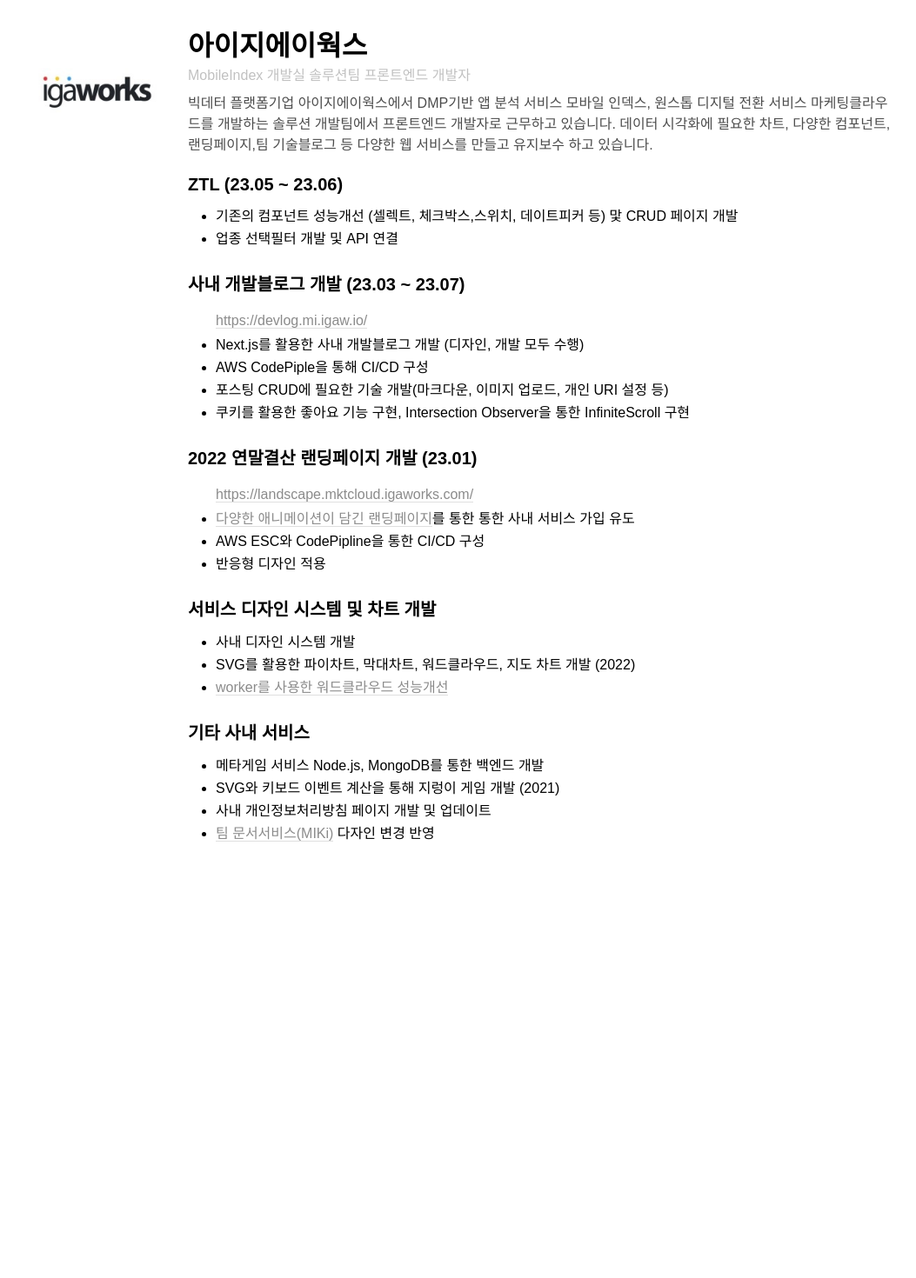
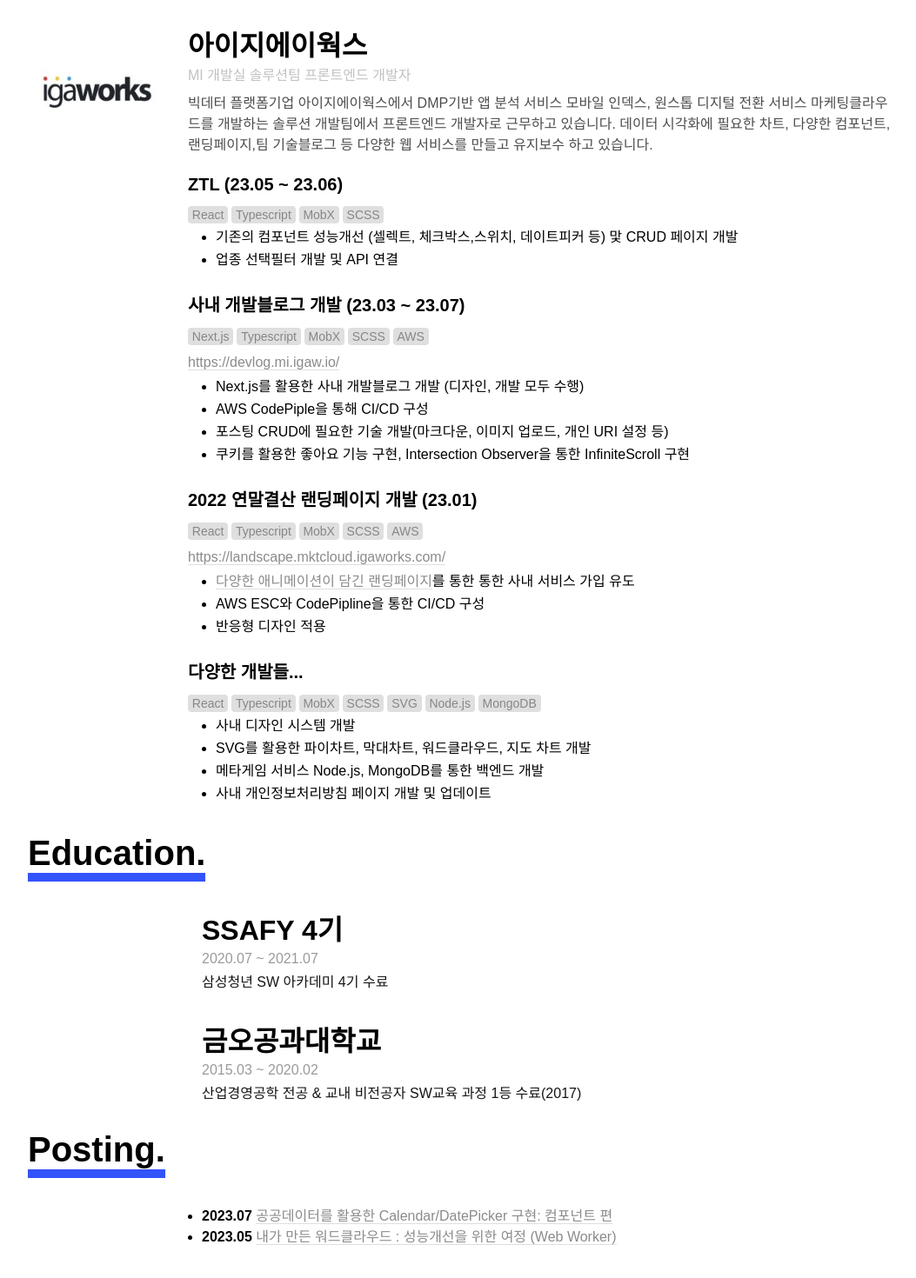
Before and after one commit to jeong-yerim4898/yeriel_devlog, a Next.js app: page / in a window 1280 px wide. Shown: the part 1038-2508 px from the top of the page at 87% size, without its empty margins (108-1161 px from the left). Before the commit the page ends 2091 px from the top, so only its background shows below. Built offline with nearby package versions, Linux system fonts and the light colour scheme.

Commit message:
add education posting

```diff
--- a/pages/index.tsx
+++ b/pages/index.tsx
@@ -75,7 +75,18 @@ const EmphasizeWord = styled('span',{
     fontWeight:'bold',
 });
 
-const ExperienceSection = styled('section',{
+const ExperienceTech = styled('div',{
+    display:'flex',
+    gap:'.25rem',
+    paddingBottom:'.25rem',
+    '>span':{
+        backgroundColor:'$lightGray02',
+        color:'$blackDark40',
+        borderRadius:'.25rem',
+        padding:'.125rem .3rem',
+        display: 'inline-block',
+        fontSize:'0.875rem'
+    }
 });
 
 const ExperienceUl = styled('ul',{
@@ -92,7 +103,7 @@ const ExperienceUl = styled('ul',{
 export default function Home() {
 
     const renderIntroduce = () => {
-        return (<IntroduceSection>
+        return (<IntroduceSection id={'introduce'}>
             <SectionTitle>Introduce.</SectionTitle>
 
             <IntroduceContent>{`안녕하세요. 공감능력으로 요구사항을 놓치지 않는 프론트엔드 개발자 정예림입니다.\n
@@ -106,7 +117,7 @@ React, Next.js, scss, Typescript, HTML 등을 사용하여 `}
     };
 
     const renderExperience = () => {
-        return (<ExperienceSection>
+        return (<section id={'experience'}>
                 <SectionTitle>Experience.</SectionTitle>
                 <div style={{display:'flex'}}>
                     <Image src={'/igaworks.webp'} alt={'아이지에이웍스 로고'} width={200} height={200}
@@ -114,12 +125,18 @@ React, Next.js, scss, Typescript, HTML 등을 사용하여 `}
                     <div style={{marginLeft:'1.5rem'}}>
                         <div>
                             <h2 style={{fontWeight:"bold",fontSize:'2rem'}}>아이지에이웍스</h2>
-                            <p style={{color:COLOR.lightGray03,paddingBottom:".5rem"}}>MobileIndex 개발실 솔루션팀 프론트엔드 개발자</p>
+                            <p style={{color:COLOR.lightGray03,paddingBottom:".5rem"}}>MI 개발실 솔루션팀 프론트엔드 개발자</p>
                             <div style={{color:COLOR.blackDark70}}>빅데터 플랫폼기업 아이지에이웍스에서 DMP기반 앱 분석 서비스 모바일 인덱스, 원스톱 디지털 전환 서비스 마케팅클라우드를 개발하는 솔루션 개발팀에서 프론트엔드 개발자로 근무하고 있습니다.
                                 데이터 시각화에 필요한 차트, 다양한 컴포넌트, 랜딩페이지,팀 기술블로그 등 다양한 웹 서비스를 만들고 유지보수 하고 있습니다.</div>
                         </div>
                         <div>
                             <h4 style={{display:'block',fontWeight:"bold",fontSize:'1.25rem',marginTop:"1.5rem",marginBottom:'0.8125rem'}}>ZTL (23.05 ~ 23.06)</h4>
+                            <ExperienceTech>
+                                <span>React</span>
+                                <span>Typescript</span>
+                                <span>MobX</span>
+                                <span>SCSS</span>
+                            </ExperienceTech>
                             <ExperienceUl style={{marginLeft:'2rem'}}>
                                 <li>기존의 컴포넌트 성능개선 (셀렉트, 체크박스,스위치, 데이트피커 등) 맟 CRUD 페이지 개발</li>
                                 <li>업종 선택필터 개발 및 API 연결</li>
@@ -127,8 +144,15 @@ React, Next.js, scss, Typescript, HTML 등을 사용하여 `}
                         </div>
                         <div>
                             <h4 style={{display:'block',fontWeight:"bold",fontSize:'1.25rem',marginTop:"1.5rem",marginBottom:'0.8125rem'}}>사내 개발블로그 개발 (23.03 ~ 23.07)</h4>
+                            <ExperienceTech>
+                                <span>Next.js</span>
+                                <span>Typescript</span>
+                                <span>MobX</span>
+                                <span>SCSS</span>
+                                <span>AWS</span>
+                            </ExperienceTech>
+                            <a style={{textDecoration:"inherit"}} target={'_blank'} href={'https://devlog.mi.igaw.io/'}><ResumeLink type={"service"}>https://devlog.mi.igaw.io/</ResumeLink></a>
                             <ExperienceUl style={{marginLeft:'2rem'}}>
-                                <a style={{textDecoration:"inherit"}} target={'_blank'} href={'https://devlog.mi.igaw.io/'}><ResumeLink type={"service"}>https://devlog.mi.igaw.io/</ResumeLink></a>
                                 <li>Next.js를 활용한 사내 개발블로그 개발 (디자인, 개발 모두 수행)</li>
                                 <li>AWS CodePiple을 통해 CI/CD 구성</li>
                                 <li>포스팅 CRUD에 필요한 기술 개발(마크다운, 이미지 업로드, 개인 URI 설정 등)</li>
@@ -137,34 +161,80 @@ React, Next.js, scss, Typescript, HTML 등을 사용하여 `}
                         </div>
                         <div>
                             <h4 style={{display:'block',fontWeight:"bold",fontSize:'1.25rem',marginTop:"1.5rem",marginBottom:'0.8125rem'}}>2022 연말결산 랜딩페이지 개발 (23.01)</h4>
+                            <ExperienceTech>
+                                <span>React</span>
+                                <span>Typescript</span>
+                                <span>MobX</span>
+                                <span>SCSS</span>
+                                <span>AWS</span>
+                            </ExperienceTech>
+                            <a style={{textDecoration:"inherit"}} target={'_blank'} href={'https://landscape.mktcloud.igaworks.com/'}><ResumeLink type={"service"}>https://landscape.mktcloud.igaworks.com/</ResumeLink></a>
                             <ExperienceUl style={{marginLeft:'2rem'}}>
-                                <a style={{textDecoration:"inherit"}} target={'_blank'} href={'https://landscape.mktcloud.igaworks.com/'}><ResumeLink type={"service"}>https://landscape.mktcloud.igaworks.com/</ResumeLink></a>
                                 <li><a style={{textDecoration:"inherit"}} target={'_blank'} href={'https://velog.io/@wjd489898/%ED%9B%84%EA%B8%B0-2022-%EB%9E%9C%EB%93%9C%EC%8A%A4%EC%BC%80%EC%9D%B4%ED%94%84-%EA%B0%9C%EB%B0%9C'}><ResumeLink>다양한 애니메이션이 담긴 랜딩페이지</ResumeLink></a>를 통한 통한 사내 서비스 가입 유도</li>
                                 <li>AWS ESC와 CodePipline을 통한 CI/CD 구성</li>
                                 <li>반응형 디자인 적용</li>
                             </ExperienceUl>
                         </div>
                         <div>
-                            <h4 style={{display:'block',fontWeight:"bold",fontSize:'1.25rem',marginTop:"1.5rem",marginBottom:'0.8125rem'}}>서비스 디자인 시스템 및 차트 개발</h4>
+                            <h4 style={{display:'block',fontWeight:"bold",fontSize:'1.25rem',marginTop:"1.5rem",marginBottom:'0.8125rem'}}>다양한 개발들...</h4>
+                            <ExperienceTech>
+                                <span>React</span>
+                                <span>Typescript</span>
+                                <span>MobX</span>
+                                <span>SCSS</span>
+                                <span>SVG</span>
+                                <span>Node.js</span>
+                                <span>MongoDB</span>
+                            </ExperienceTech>
                             <ExperienceUl style={{marginLeft:'2rem'}}>
                                 <li>사내 디자인 시스템 개발</li>
-                                <li>SVG를 활용한 파이차트, 막대차트, 워드클라우드, 지도 차트 개발 (2022)</li>
-                                <li><a style={{textDecoration:"inherit"}} target={'_blank'} href={'https://velog.io/@wjd489898/%EC%84%B1%EB%8A%A5%EC%9D%84-%EA%B0%9C%EC%84%A0%ED%95%9C-%EC%9B%8C%EB%93%9C%ED%81%B4%EB%9D%BC%EC%9A%B0%EB%93%9C-Web-Worker'}><ResumeLink>worker를 사용한 워드클라우드 성능개선</ResumeLink></a></li>
-                            </ExperienceUl>
-                        </div>
-                        <div>
-                            <h4 style={{display:'block',fontWeight:"bold",fontSize:'1.25rem',marginTop:"1.5rem",marginBottom:'0.8125rem'}}>기타 사내 서비스</h4>
-                            <ExperienceUl style={{marginLeft:'2rem'}}>
+                                <li>SVG를 활용한 파이차트, 막대차트, 워드클라우드, 지도 차트 개발</li>
                                 <li>메타게임 서비스 Node.js, MongoDB를 통한 백엔드 개발 </li>
-                                <li>SVG와 키보드 이벤트 계산을 통해 지렁이 게임 개발 (2021)</li>
                                 <li>사내 개인정보처리방침 페이지 개발 및 업데이트</li>
-                                <li><a style={{textDecoration:"inherit"}} target={'_blank'} href={'https://miki.igaw.io/docs'}><ResumeLink>팀 문서서비스(MIKi)</ResumeLink></a> 다자인 변경 반영</li>
                             </ExperienceUl>
                         </div>
                     </div>
                 </div>
+            </section>
+        )
+    };
 
-            </ExperienceSection>
+    const renderEducation = () => {
+        return (<section id={'education'} style={{width:'100%'}}>
+            <SectionTitle>Education.</SectionTitle>
+            <div className={'education-wrapper'} style={{paddingLeft:'12.5rem'}}>
+                <div style={{marginBottom:'2rem'}}>
+                    <h2 style={{fontWeight:"bold",fontSize:'2rem',paddingBottom:'.25rem'}}>SSAFY 4기</h2>
+                    <p style={{color:COLOR.blackDark40,paddingBottom:'.25rem'}}>2020.07 ~ 2021.07</p>
+                    <p style={{color:COLOR.blackDark92}}>삼성청년 SW 아카데미 4기 수료</p>
+                </div>
+                <div>
+                    <h2 style={{fontWeight:"bold",fontSize:'2rem',paddingBottom:'.25rem'}}>금오공과대학교</h2>
+                    <p style={{color:COLOR.blackDark40,paddingBottom:'.25rem'}}>2015.03 ~ 2020.02</p>
+                    <p style={{color:COLOR.blackDark92}}>산업경영공학 전공 & 교내 비전공자 SW교육 과정 1등 수료(2017)</p>
+                </div>
+            </div>
+
+        </section>)
+    }
+
+    const renderPosting = () => {
+        return (<section id={'posting'} style={{width:'100%'}}>
+                <SectionTitle>Posting.</SectionTitle>
+                    <ul style={{paddingLeft:'12.5rem'}}>
+                        <li>
+                            <span style={{fontWeight:'bold'}}>2023.07 </span>
+                            <a style={{textDecoration:"inherit"}} target={'_blank'} href={'https://devlog.mi.igaw.io/component-date-picker'}><ResumeLink>공공데이터를 활용한 Calendar/DatePicker 구현: 컴포넌트 편
+                            </ResumeLink></a>
+                        </li>
+                        <li><span style={{fontWeight:'bold'}}>2023.05 </span>
+                            <a style={{textDecoration:"inherit"}} target={'_blank'} href={'https://devlog.mi.igaw.io/performance-improvement-wordCloud'}><ResumeLink>내가 만든 워드클라우드 : 성능개선을 위한 여정 (Web Worker)
+                            </ResumeLink></a>
+                        </li>
+                    </ul>
+
+
+            </section>
         )
     }
     return (
@@ -185,6 +255,7 @@ React, Next.js, scss, Typescript, HTML 등을 사용하여 `}
                     </div>
                     <div>
                         <ProfileCategory>GitHub</ProfileCategory>
+                        <a href={'https://github.com/jeong-yerim4898'} target={"_blank"} style={{textDecoration:"inherit"}}></a>
                         <a href={'https://github.com/jeong-yerim4898'} target={"_blank"} style={{textDecoration:"inherit"}}>
                             <ResumeLink>https://github.com/jeong-yerim4898</ResumeLink></a>
                     </div>
@@ -192,7 +263,8 @@ React, Next.js, scss, Typescript, HTML 등을 사용하여 `}
             </ProfileSection>
             {renderIntroduce()}
             {renderExperience()}
-
+            {renderEducation()}
+            {renderPosting()}
         </MainContainer>
     );
 }
```
